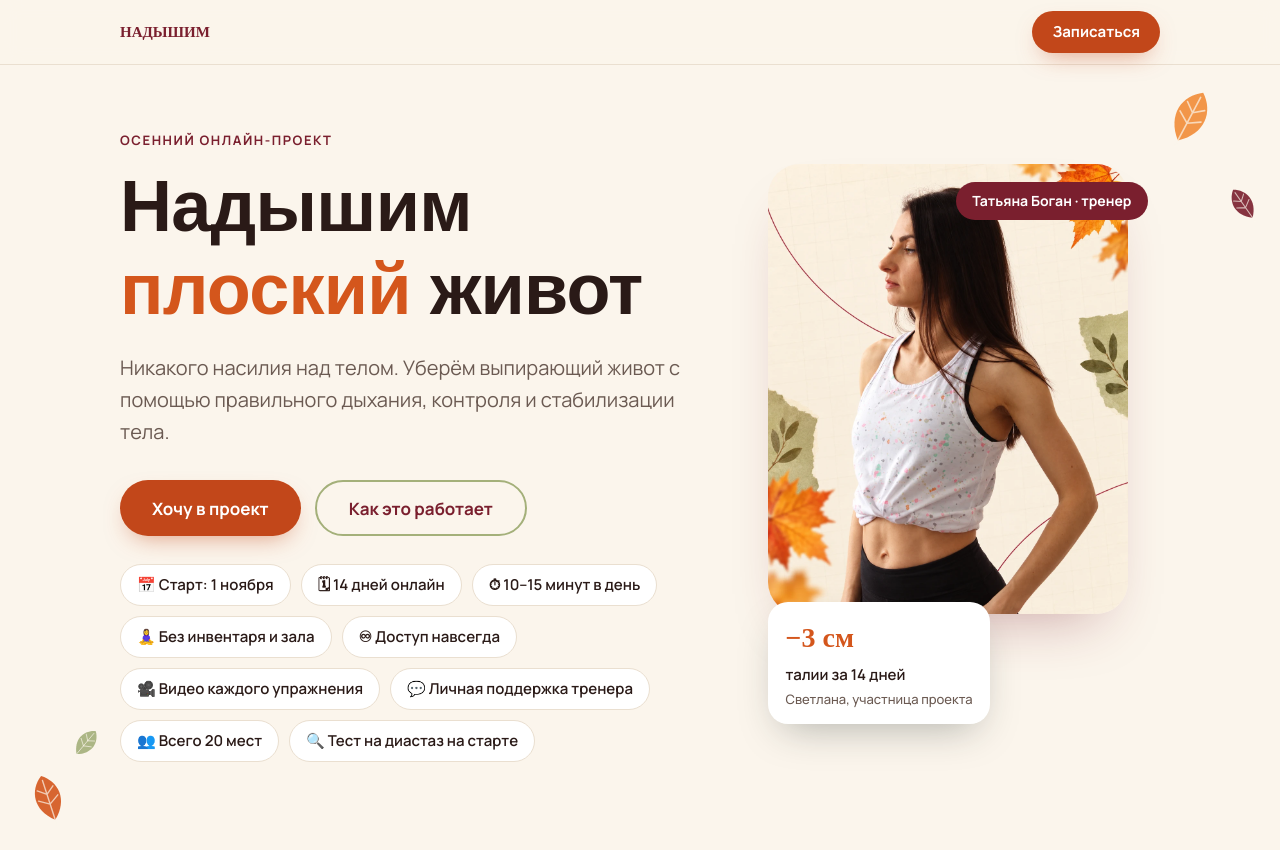
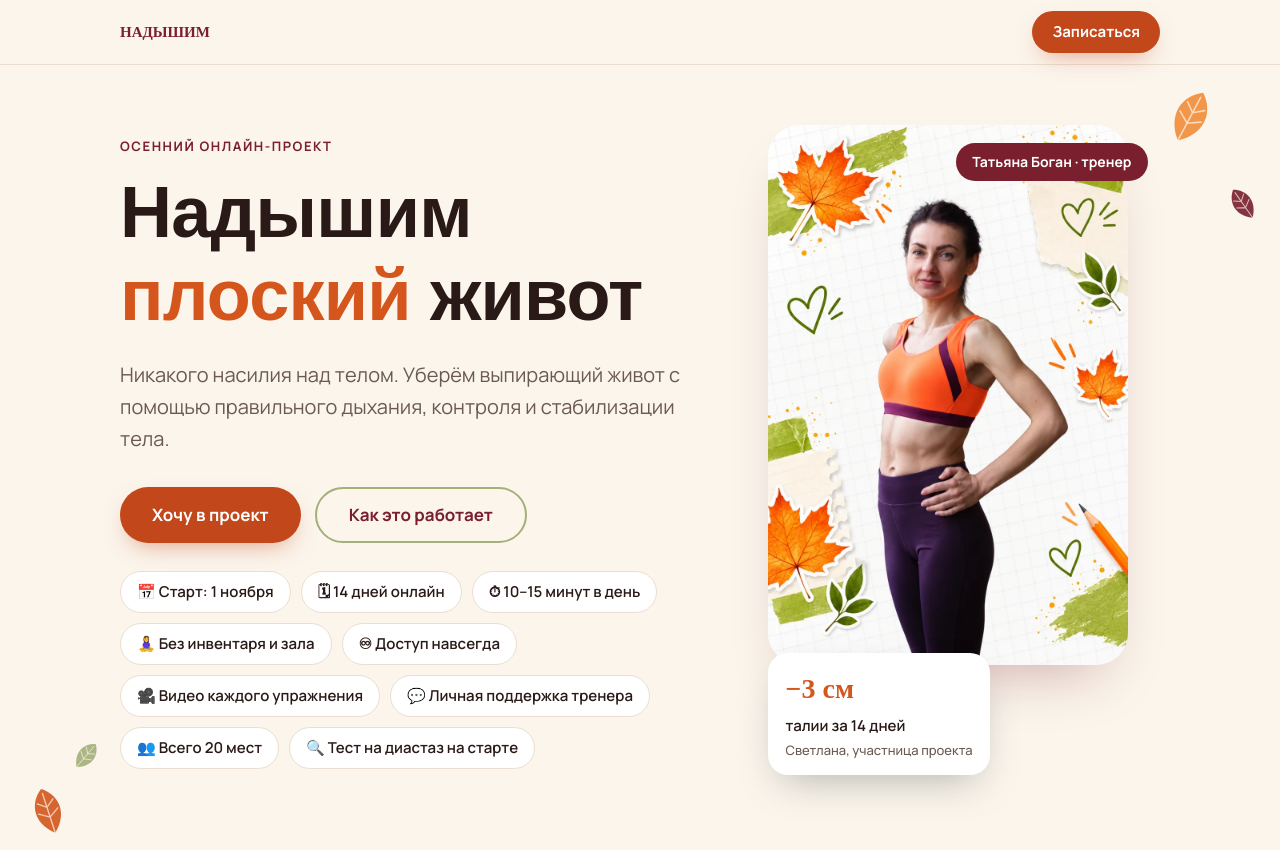
Before and after one commit to p5-2026/nadyshim, a plain HTML site: page index.html in a window 1280 px wide. Shown: the top 850 px of the page. Drawn offline with Linux system fonts and the light colour scheme; a web font is replaced by a local one.

Commit message:
Hero: осенний коллаж с фото Татьяны

```diff
--- a/index.html
+++ b/index.html
@@ -68,7 +68,7 @@
 
   /* портрет тренера + карточка результата */
   .hero-media{position:relative;width:100%;max-width:360px;margin:0 auto 110px}
-  .hero-media img{display:block;width:100%;height:auto;aspect-ratio:4/5;object-fit:cover;border-radius:32px;box-shadow:0 30px 60px -30px rgba(122,31,46,.4)}
+  .hero-media img{display:block;width:100%;height:auto;aspect-ratio:2/3;object-fit:cover;border-radius:32px;box-shadow:0 30px 60px -30px rgba(122,31,46,.4)}
   .result-card{position:absolute;left:0;bottom:-110px;background:var(--surface);border-radius:20px;padding:14px 18px;box-shadow:0 16px 40px -14px rgba(31,42,39,.35);display:grid;gap:2px;font-weight:600;font-size:15px;animation:float 5s ease-in-out infinite}
   .result-num{font-family:Unbounded;font-weight:800;font-size:28px;color:var(--coral-deep)}
   .result-card small{color:var(--muted);font-weight:500;font-size:13px}
@@ -216,7 +216,7 @@
       </div>
     </div>
     <div class="hero-media">
-      <img src="tatiana-hero-autumn.webp" width="1122" height="1402" fetchpriority="high" alt="Татьяна Боган — тренер проекта, портрет в спортивной одежде">
+      <img src="tatiana-hero-collage.webp" width="900" height="1350" fetchpriority="high" alt="Татьяна Боган — тренер проекта, в спортивной одежде на осеннем коллаже">
       <div class="result-card">
         <span class="result-num">−3 см</span>
         <span>талии за 14 дней</span>
```
